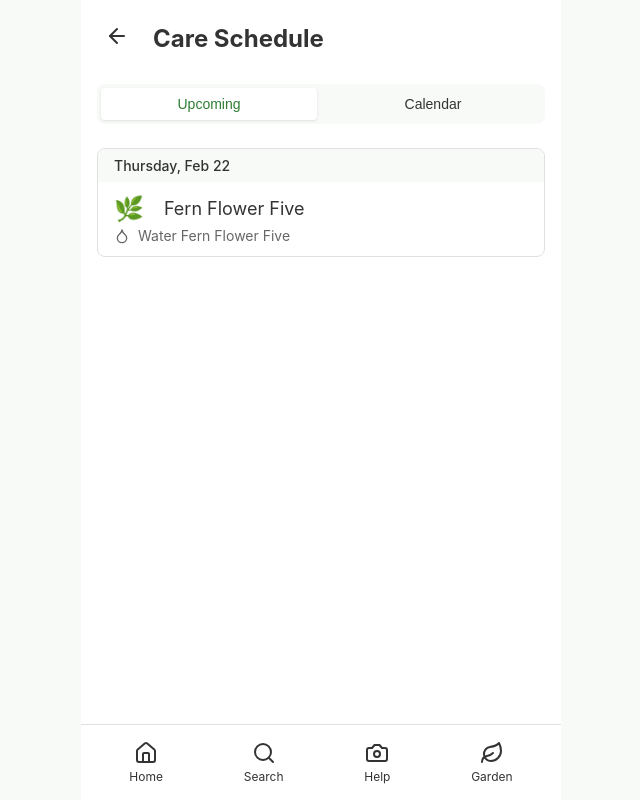
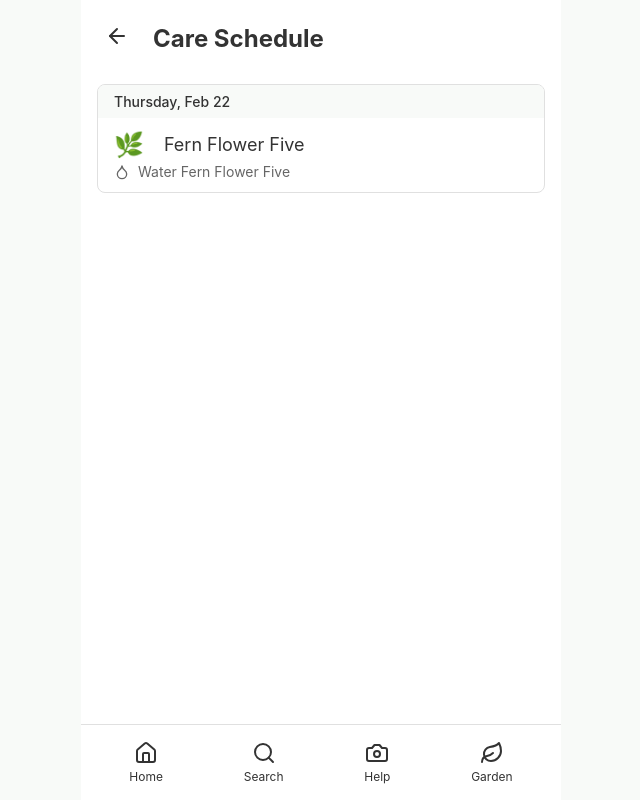
Before and after one commit to mollysandler/sproutai, a React (Vite) app in the folder sproutai/: page /schedule in a window 1280 px wide. Shown: the whole page, without its empty margins (319-959 px from the left). Built offline with nearby package versions, Linux system fonts and the light colour scheme.

Commit message:
removing the calendar view

```diff
--- a/sproutai/src/pages/Schedule.jsx
+++ b/sproutai/src/pages/Schedule.jsx
@@ -74,7 +74,7 @@ export default function Schedule() {
         <h1>Care Schedule</h1>
       </div>
 
-      <div className="schedule-view-toggle">
+      {/* <div className="schedule-view-toggle">
         <button
           className={`toggle-button ${view === "upcoming" ? "active" : ""}`}
           onClick={() => setView("upcoming")}
@@ -87,7 +87,7 @@ export default function Schedule() {
         >
           Calendar
         </button>
-      </div>
+      </div> */}
 
       {view === "upcoming" && (
         <div className="upcoming-tasks">
@@ -116,11 +116,11 @@ export default function Schedule() {
         </div>
       )}
 
-      {view === "calendar" && (
+      {/* {view === "calendar" && (
         <div className="calendar-view">
           <p className="text-center text-muted">Calendar view coming soon!</p>
         </div>
-      )}
+      )} */}
     </div>
   );
 }
```
